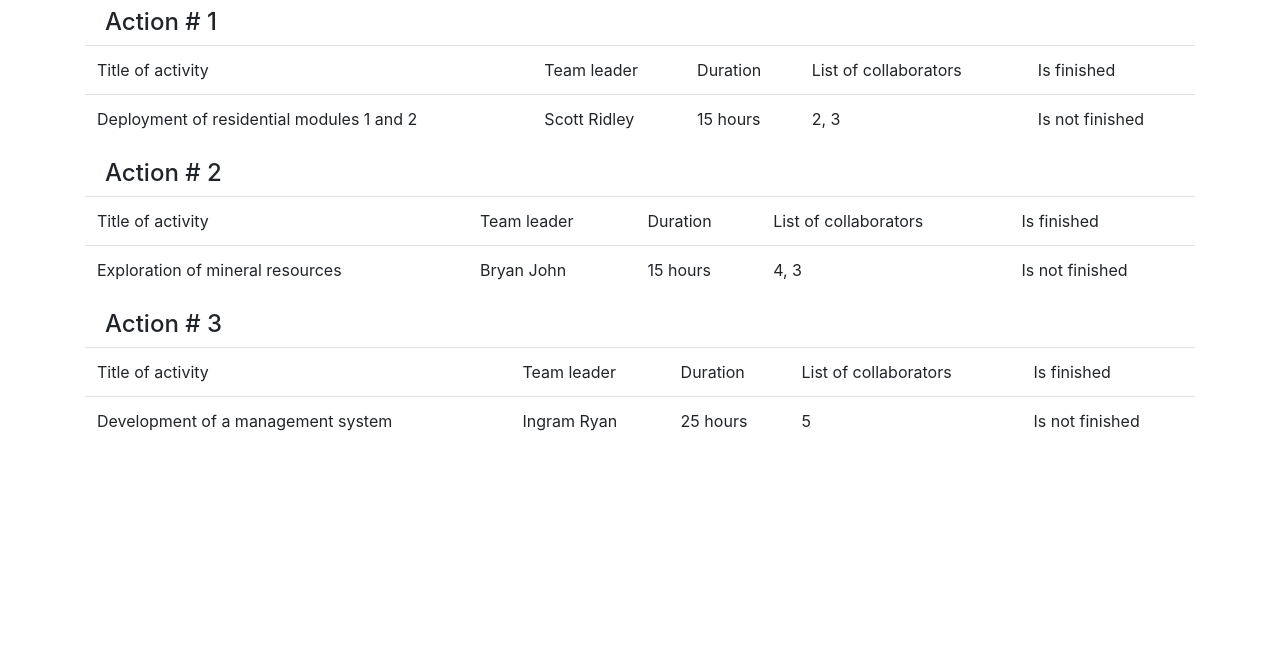
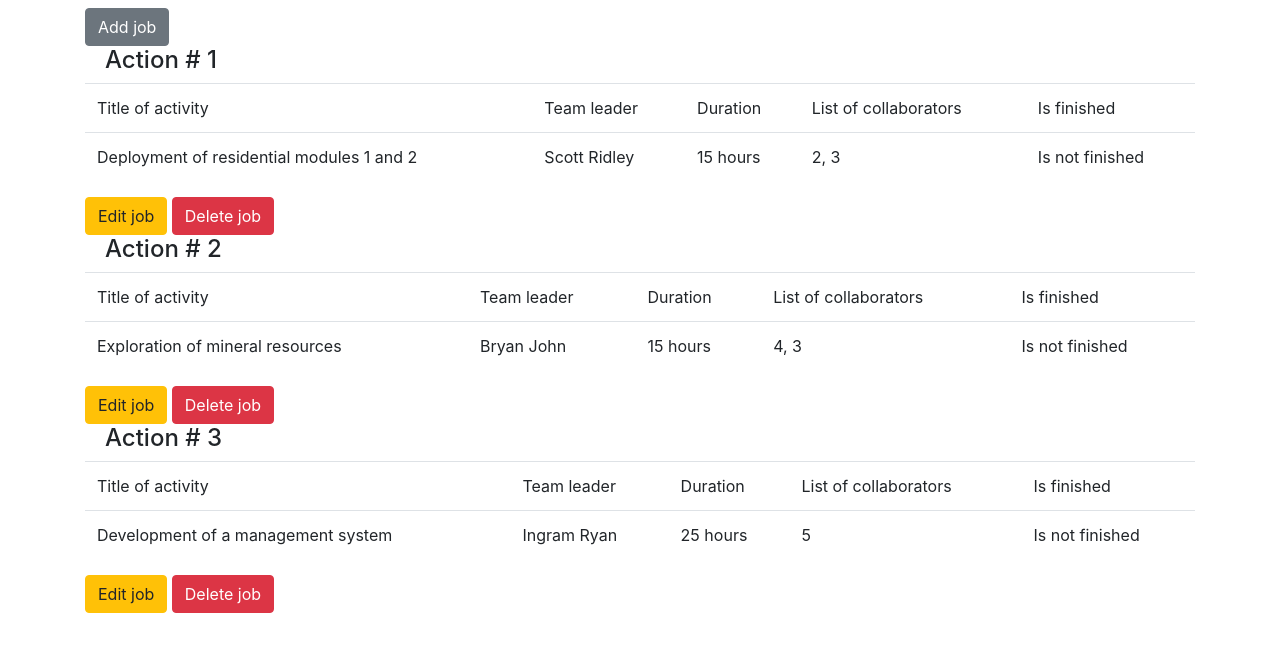
Before and after one commit to MaksimKharlamov/q, a Flask app: page / in a window 1280 px wide. Shown: the part 140-800 px from the top of the page. Run offline with Flask 3, Linux system fonts and the light colour scheme; data comes from the database, SQL or seed files in the repository; both versions use the stored data as it was after the commit; some libraries are stand-ins or nearby versions.

Commit message:
sqlalchemy #10

```diff
--- a/main.py
+++ b/main.py
@@ -12,6 +12,8 @@ app.config['SECRET_KEY'] = 'yandex_lyceum_secret_key'
 login_manager = LoginManager()
 login_manager.init_app(app)
 
+
+DEBUG = False
 
 @login_manager.user_loader
 def load_user(user_id):
@@ -203,7 +205,7 @@ def answer():
 def main():
     db_session.global_init('db/mars_explorers.db')
     app.register_blueprint(jobs_api.blueprint)
-    app.run(port=8080, host='127.0.0.1')
+    app.run(port=8080, host='127.0.0.1', debug=DEBUG)
 
 
 if __name__ == '__main__':
--- a/templates/jobs.html
+++ b/templates/jobs.html
@@ -2,6 +2,7 @@
 
 {% block content %}
 <h3 class="header">Works log</h3>
+<a href="/addjob" class="btn btn-secondary">Add job</a>
 {% for i in jobs %}
   <div>
     <h4>Action # {{ i[-1] }}</h4>
@@ -21,6 +22,10 @@
         <td>{{ i[4] }}</td>
       </tr>
     </table>
+    <div>
+      <a href="/editjob/{{ i[-1] }}" class="btn btn-warning">Edit job</a>
+      <a href="/deletejob/{{ i[-1] }}" class="btn btn-danger">Delete job</a>
+    </div>
   </div>
 {% endfor %}
 {% endblock %}
```
Also changed, not shown: db/mars_explorers.db.
